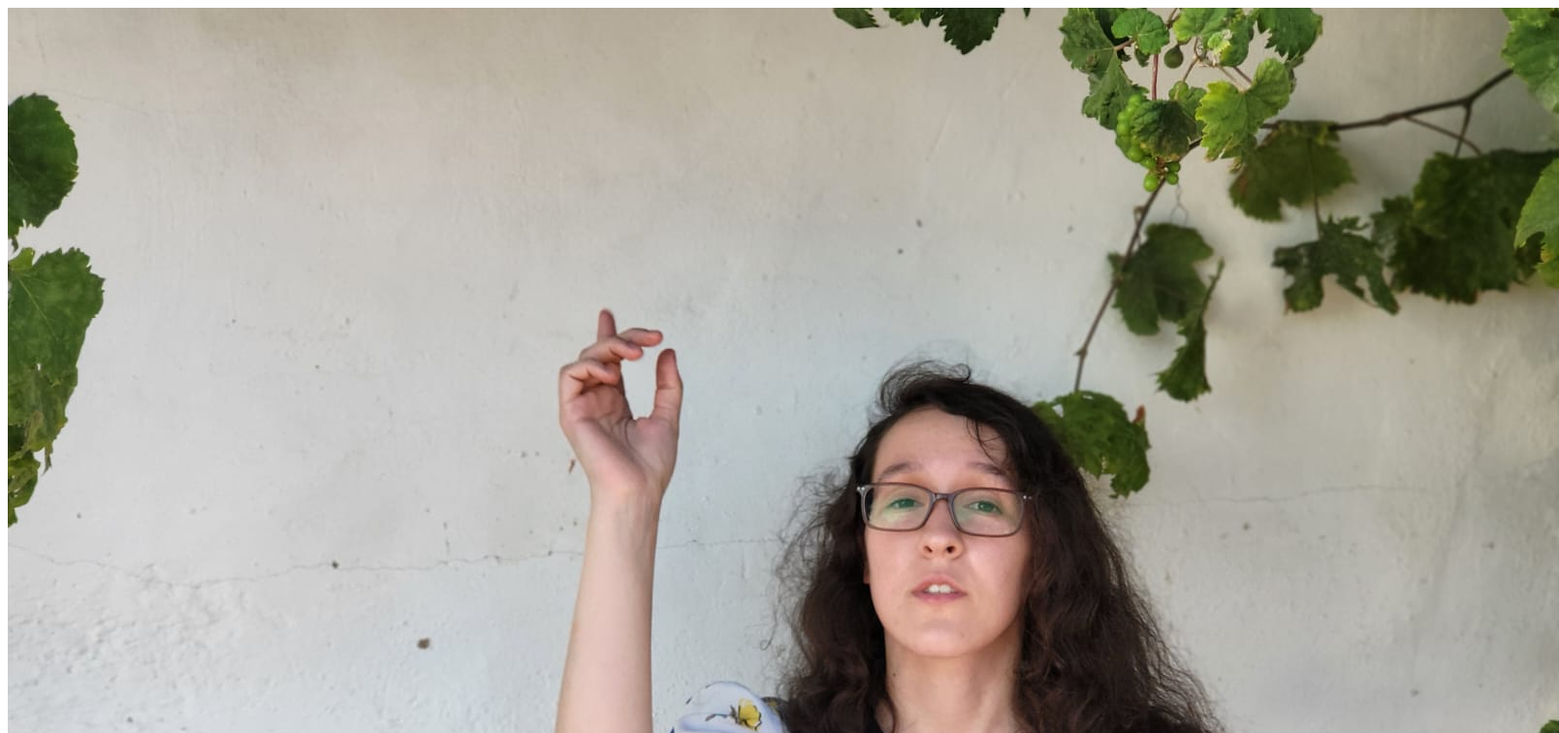
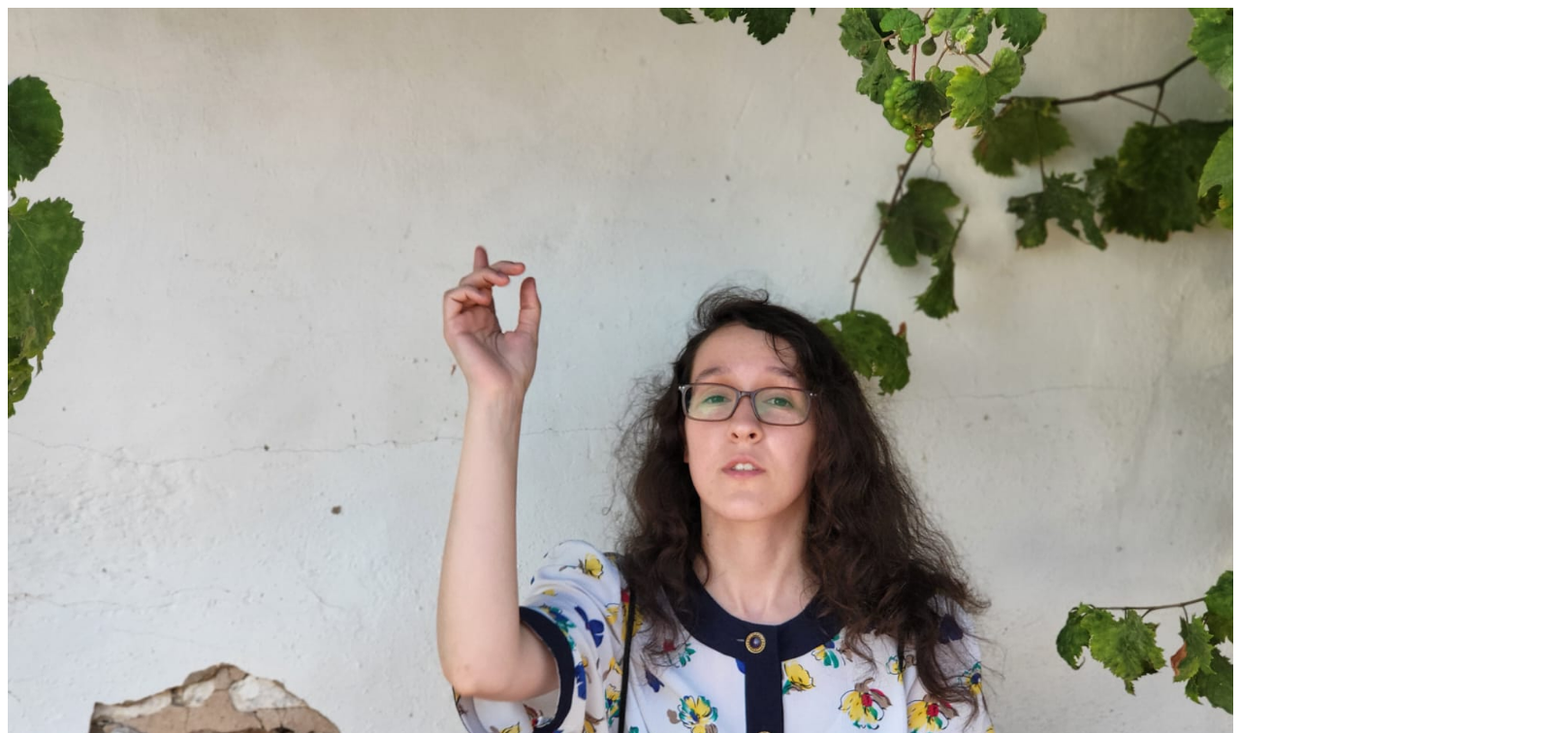
Before and after one commit to Kyokatarz/pilar-website-nextjs, a Next.js app: page /HomePage/sections/Introduction/Introduction in a window 1280 px wide. Shown: the top 756 px of the page at 97% size, 1608 px wide, since content can reach past the window. Built offline with nearby package versions, Linux system fonts and the light colour scheme.

Commit message:
Testing prerendered images

```diff
--- a/src/pages/HomePage/sections/Introduction/Introduction.tsx
+++ b/src/pages/HomePage/sections/Introduction/Introduction.tsx
@@ -1,17 +1,22 @@
 import React from 'react'
+import Image from 'next/image'
+
 import SubSectionHeader from '@/components/SubSectionHeader'
 import Paragraph from '@/components/Paragraph'
 import Article from '@/components/Article'
 import Section from '@/components/Section'
-
-import TheUgly from './foto-horizontal.jpg'
-import Image from 'next/image'
+import TheUgly from '@/../public/assets/foto-horizontal.jpg'
 
 const Introduction = () => {
   return (
     <Section id='landing-introduction'>
       <div className='flex items-center justify-center mb-6 max-w-sm flex-col'>
-        <Image src={TheUgly} alt='' className='max-w-full w-auto' />
+        <Image
+          src={TheUgly}
+          alt=''
+          className='max-w-full w-auto'
+          style={{ maxWidth: '100%', height: 'auto' }}
+        />
       </div>
       <Article>
         <header>
```
Also changed, not shown: public/assets/foto-horizontal.jpg (renamed from src/pages/HomePage/sections/Introduction/foto-horizontal.jpg).
